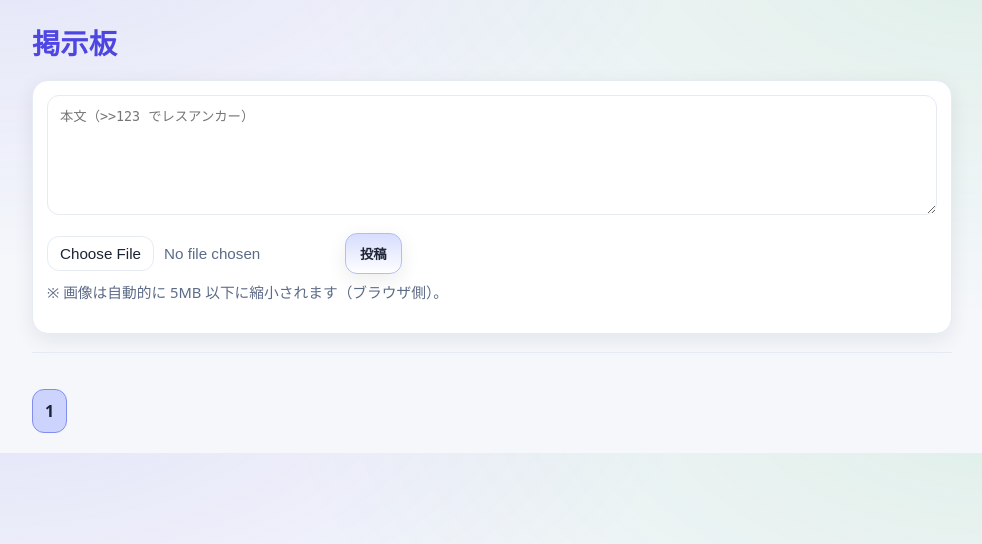
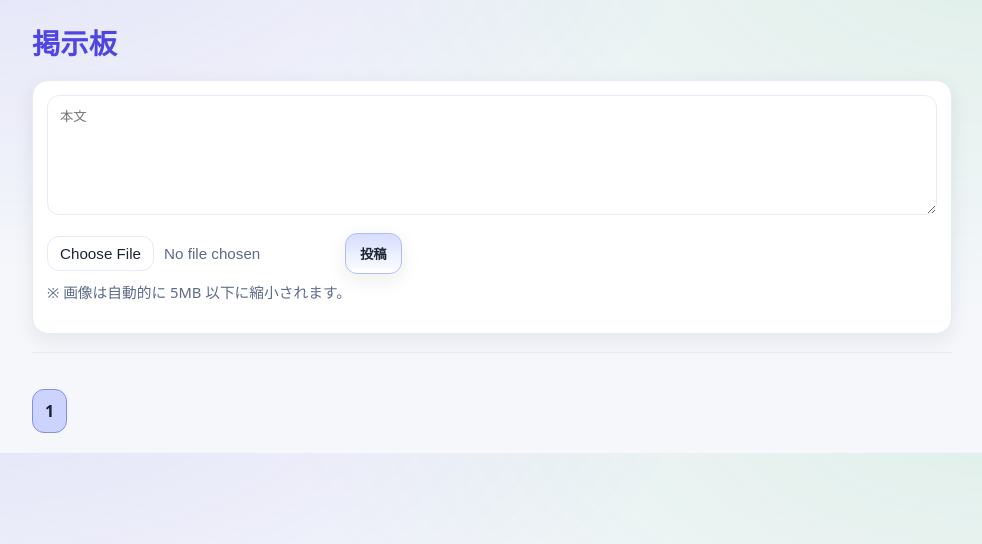
Before and after one commit to rrroko/webkadai, a PHP site: page / in a window 1280 px wide. Shown: the top 544 px of the page, without its empty margins (148-1130 px from the left). Run offline with PHP 8.4, Linux system fonts and the light colour scheme; data that the repository does not hold is empty.

Commit message:
Update index.php

```diff
--- a/public/index.php
+++ b/public/index.php
@@ -67,12 +67,12 @@ $rows = $pdo->query("SELECT * FROM bbs_entries ORDER BY id DESC LIMIT $per OFFSE
   <?php endif; ?>
 
   <form method="post" enctype="multipart/form-data" id="post-form">
-    <textarea name="body" rows="4" placeholder="本文（>>123 でレスアンカー）" required></textarea>
+    <textarea name="body" rows="4" placeholder="本文" required></textarea>
     <div class="row">
       <input type="file" name="image" id="image" accept="image/*">
       <button type="submit">投稿</button>
     </div>
-    <p class="hint">※ 画像は自動的に 5MB 以下に縮小されます（ブラウザ側）。</p>
+    <p class="hint">※ 画像は自動的に 5MB 以下に縮小されます。</p>
   </form>
 
   <hr>
```
